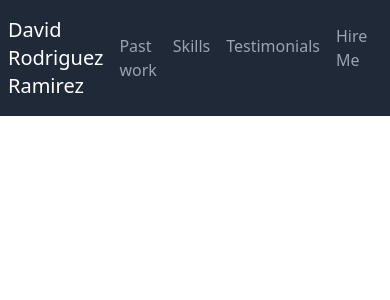
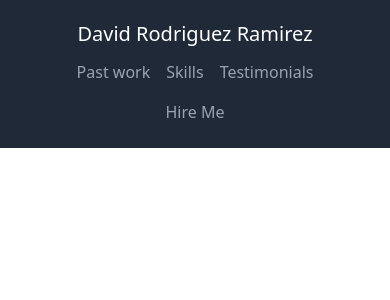
Before and after one commit to DaveRoRa/portfolio-tailwind, a React (Create React App) app: page / in a window 390 px wide. Shown: the top 300 px of the page. Built offline with nearby package versions, Linux system fonts and the light colour scheme.

Commit message:
NavBar Responsive not icons not active option not relation to main page

```diff
--- a/src/components/Navbar.js
+++ b/src/components/Navbar.js
@@ -1,11 +1,11 @@
 export default function Navbar() {
   return (
     <header className="bg-gray-800 container mx-auto">
-      <div className="py-4 px-2 flex flex-row">
-          <a href="#about" className="text-white md:border-r-2 text-xl md:px-4 my-auto font-medium">
+      <div className="py-5 px-2 flex sm:flex-row flex-col gap-y-3">
+          <a href="#about" className="text-white sm:border-r-2 text-xl sm:px-4 sm:my-auto self-center font-medium">
             David Rodriguez Ramirez
           </a>
-          <nav className='justify-items-start flex-grow content-center flex gap-x-4 my-auto pl-4'>
+          <nav className='sm:justify-items-start sm:flex-grow content-center self-center flex gap-x-4 my-auto sm:pl-4'>
             <a href="#projects" className="hover:text-white">
               Past work
             </a>
@@ -16,7 +16,7 @@ export default function Navbar() {
               Testimonials
             </a>
           </nav>
-          <a href="#contact" className="hover:bg-gray-700 py-2 px-4 rounded-md">
+          <a href="#contact" className="hover:bg-gray-700 py-1 px-2 sm:py-2 sm:px-4 rounded-md self-center">
             Hire Me
           </a>
       </div>
```
